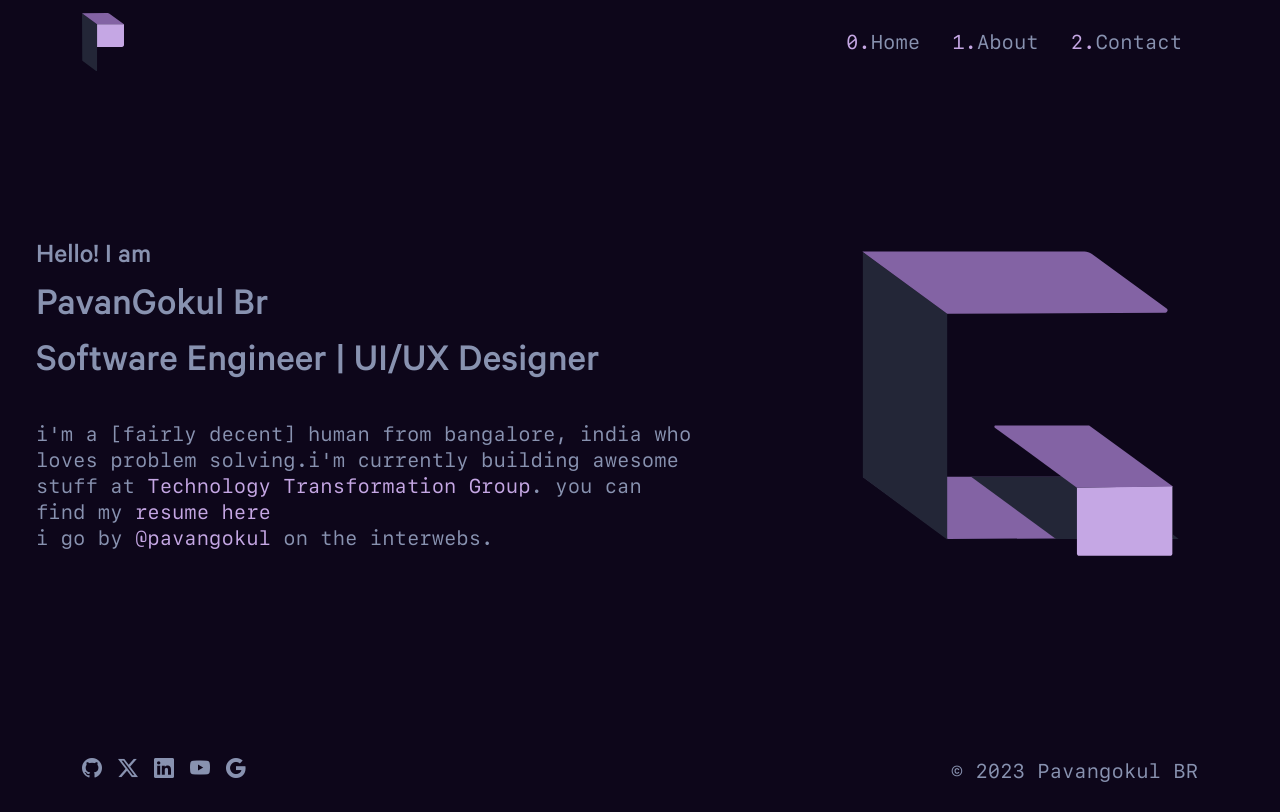
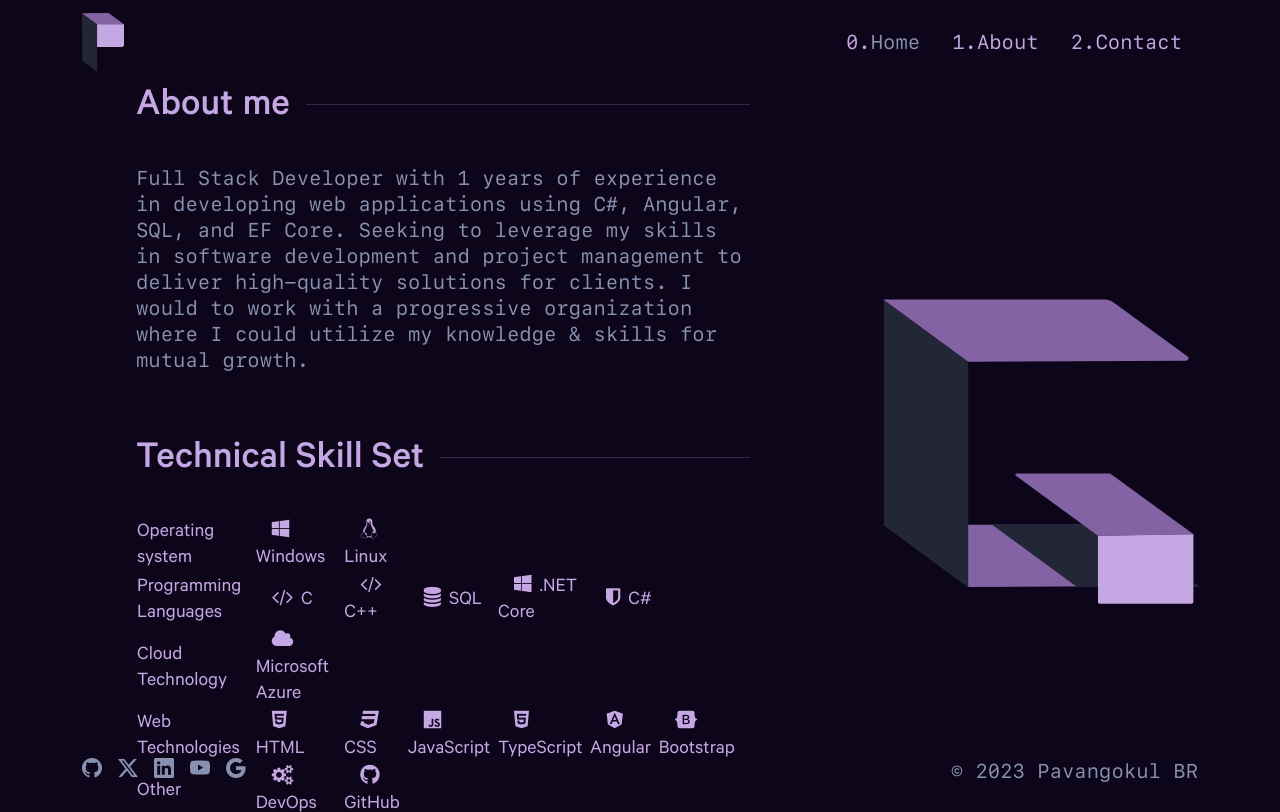
Before and after one commit to Pavangokulbr/pavangokul, an Angular app: page /about in a window 1280 px wide. Built offline with nearby package versions, Linux system fonts and the light colour scheme.

Commit message:
added about page

```diff
--- a/angular.json
+++ b/angular.json
@@ -30,6 +30,7 @@
               "src/assets"
             ],
             "styles": [
+              "node_modules/font-awesome/css/font-awesome.css",
               "node_modules/bootstrap/dist/css/bootstrap.min.css",
               "node_modules/bootstrap-icons/font/bootstrap-icons.css",
               "src/themes/variables.scss",
--- a/package.json
+++ b/package.json
@@ -18,8 +18,12 @@
     "@angular/platform-browser": "^16.2.0",
     "@angular/platform-browser-dynamic": "^16.2.0",
     "@angular/router": "^16.2.0",
+    "@fortawesome/angular-fontawesome": "^0.13.0",
+    "@fortawesome/fontawesome-svg-core": "^6.4.0",
+    "@fortawesome/free-solid-svg-icons": "^6.4.0",
     "bootstrap": "^5.3.2",
     "bootstrap-icons": "^1.11.1",
+    "font-awesome": "^4.7.0",
     "rxjs": "~7.8.0",
     "tslib": "^2.3.0",
     "zone.js": "~0.13.0"
--- a/src/app/app.component.html
+++ b/src/app/app.component.html
@@ -1,7 +1,3 @@
 <app-header></app-header>
-<div class="route">
-    <div class="route-component">
         <router-outlet></router-outlet>
-    </div>
-</div>
 <app-footer></app-footer>
--- a/src/app/app.module.ts
+++ b/src/app/app.module.ts
@@ -7,6 +7,7 @@ import { HeaderComponent } from './core/component/layout/header/header.component
 import { FooterComponent } from './core/component/layout/footer/footer.component';
 import { HomeComponent } from './modules/home/home.component';
 import { AboutComponent } from './modules/about/about.component';
+import { FontAwesomeModule } from '@fortawesome/angular-fontawesome';
 
 @NgModule({
   declarations: [
@@ -18,7 +19,8 @@ import { AboutComponent } from './modules/about/about.component';
   ],
   imports: [
     BrowserModule,
-    AppRoutingModule
+    AppRoutingModule,
+    FontAwesomeModule
   ],
   providers: [],
   bootstrap: [AppComponent]
--- a/src/app/core/component/layout/header/header.component.html
+++ b/src/app/core/component/layout/header/header.component.html
@@ -3,7 +3,7 @@
       <a class="navbar-brand"  href=""><img src="../../../../../assets/logos/P-Logo.svg" alt="pvanngokul-logo"></a>
       <ul class="nav justify-content-end">
         <li class="nav-item" *ngFor="let item of menuItems; index as i">
-          <a class="nav-link text-link" href="{{item.url}}"><span class="text-purple">{{i}}.</span>{{item.name}}</a>
+          <a class="nav-link text-link" routerLink="{{item.url}}" routerLinkActive="active" ariaCurrentWhenActive="page"><span class="text-purple">{{i}}.</span>{{item.name}}</a>
         </li>
       </ul>
     </div>
--- a/src/app/modules/about/about.component.html
+++ b/src/app/modules/about/about.component.html
@@ -1,15 +1,37 @@
-<div class="row">
+<div class="route">
+    <div class="route-component">
+<div class="row main">
     <div class="col flex-column d-flex justify-content-center px-5">
-        <div>
-            <div class="name-title">
-                <h3>Hello! I am</h3>
-                <h1 class="name">PavanGokul Br</h1>
-                <h1 class="title">Software Engineer | UI/UX Designer</h1>
-            </div>
-            <div class="discription">
-                <p>
-                    i'm a [fairly decent] human from bangalore, india who loves problem solving.i'm currently building awesome stuff at <span><a class="text-purple" target="_blank" href="https://thettg.com/">Technology Transformation Group</a></span>. you can find my <span><a class="text-purple" target="_blank" href="../../../assets/documents/RESUME PAVAN GOKUL.BR.pdf">resume here</a></span><br>i go by <span><a class="text-purple" target="_blank" href="https://www.google.com/search?q=pavangokul">@pavangokul</a></span> on the interwebs.
-                </p>
+        <div class="row">
+            <div class="col col-min"><h1>About me</h1></div>
+            <div class="col p-1"><hr></div>
+        </div>
+        <div class="row">
+            <div class="col discription"><p>Full Stack Developer with 1 years of experience in developing web applications using C#,
+                Angular, SQL, and EF Core. Seeking to leverage my skills in software development and project
+                management to deliver high-quality solutions for clients. I would to work with a progressive
+                organization where I could utilize my knowledge & skills for mutual growth.
+                </p></div>
+        </div>
+        <div class="row mt-5">
+            <div class="col col-min "><h1>Technical Skill Set</h1></div>
+            <div class="col p-1"><hr></div>
+        </div>
+        <div class="row">
+            <div class="col discription">
+                <div class="table-responsive">
+                    <table class="text-purple">
+                        <tbody>
+                            <tr class=""  *ngFor="let item of technicalSkillset">
+                                <td>
+                                    {{item.heading}}
+                                </td>
+                                <td *ngFor="let skill of item.skills">
+                                <i class="{{skill.icon}} mx-3 me-2"></i><span>{{skill.name}}</span>
+                            </tr>
+                        </tbody>
+                    </table>
+                </div>
             </div>
         </div>
     </div>
@@ -25,3 +47,5 @@
           </svg>
     </div>
 </div>
+</div>
+</div>
--- a/src/app/modules/about/about.component.scss
+++ b/src/app/modules/about/about.component.scss
@@ -1,5 +1,11 @@
-.row{
-    height: 80vh;
+@import "../../../styles.scss";
+.row.main{
+    height: 85vh;
+    padding-left: 100px;
+}
+.col-min{
+    max-width: max-content !important;
+    color: $Purple;
 }
 .discription{
     padding-top: 25px;
@@ -9,3 +15,6 @@
     height:292px;
     transform: scale(1.5);
 }
+.navbar{
+    box-shadow: 10px 10px 10px 10px #fff !important;
+}
--- a/src/app/modules/about/about.component.ts
+++ b/src/app/modules/about/about.component.ts
@@ -6,5 +6,47 @@ import { Component } from '@angular/core';
   styleUrls: ['./about.component.scss']
 })
 export class AboutComponent {
-
+technicalSkillset=[
+  {
+    heading:'Operating system',
+    skills:[
+      {icon:'fa-brands fa-windows',name:'Windows'},
+      {icon:'fa-brands fa-linux',name:'Linux'}
+    ]
+  },
+  {
+    heading:'Programming Languages',
+    skills:[
+      {icon:'fa fa-code',name:'C'},
+      {icon:'fa fa-code',name:'C++'},
+      {icon:'fa fa-database',name:'SQL'},
+      {icon:'fa-brands fa-windows',name:'.NET Core'},
+      {icon:'fa fa-shield',name:'C#'},
+    ]
+  },
+  {
+    heading:'Cloud Technology',
+    skills:[
+      {icon:'fa fa-cloud',name:'Microsoft Azure'},
+    ]
+  },
+  {
+    heading:'Web Technologies',
+    skills:[
+      {icon:'fa-brands fa-html5',name:'HTML'},
+      {icon:'fa-brands fa-css3',name:'CSS'},
+      {icon:'fa-brands fa-js',name:'JavaScript'},
+      {icon:'fa-brands fa-html5',name:'TypeScript'},
+      {icon:'fa-brands fa-angular',name:'Angular'},
+      {icon:'fa-brands fa-bootstrap',name:'Bootstrap'},
+    ]
+  },
+  {
+    heading:'Other',
+    skills:[
+      {icon:'fa fa-cogs',name:'DevOps'},
+      {icon:'fa-brands fa-github',name:'GitHub'},
+    ]
+  }
+]
 }
--- a/src/app/modules/home/home.component.html
+++ b/src/app/modules/home/home.component.html
@@ -1,4 +1,6 @@
-<div class="row">
+<div class="route">
+    <div class="route-component">
+    <div class="row">
     <div class="col flex-column d-flex justify-content-center px-5">
         <div>
             <div class="name-title">
@@ -20,4 +22,6 @@
             <path d="M75.6977 56.7524L211 56.7524L211 161.281C211 166.446 206.463 170.633 200.867 170.633H75.6977L75.6977 56.7524Z" fill="#C5A7E4"/>
             </svg>
     </div>
+    </div>
+    </div>
 </div>
--- a/src/index.html
+++ b/src/index.html
@@ -5,6 +5,7 @@
   <title>Pavangokul</title>
   <base href="/">
   <meta name="viewport" content="width=device-width, initial-scale=1">
+  <link rel="stylesheet" href="https://cdnjs.cloudflare.com/ajax/libs/font-awesome/6.4.2/css/all.min.css" integrity="sha512-z3gLpd7yknf1YoNbCzqRKc4qyor8gaKU1qmn+CShxbuBusANI9QpRohGBreCFkKxLhei6S9CQXFEbbKuqLg0DA==" crossorigin="anonymous" referrerpolicy="no-referrer" />
   <link rel="icon" type="image/x-icon" href="./assets/logos/favicon.png">
 </head>
 <body>
--- a/src/themes/route-animation.scss
+++ b/src/themes/route-animation.scss
@@ -3,7 +3,7 @@
     overflow: hidden;
 }
 .route-component{
-    animation: slide-in-bottom 0.4s forwards ease-in-out;
+    animation: slide-in-bottom 0.4s forwards ease;
     position: relative;
     top: 100vh;
 }
```
Also changed, not shown: src/styles.scss (line endings or trailing spaces), 1 other file (tests, documents, lock files or other folders).
